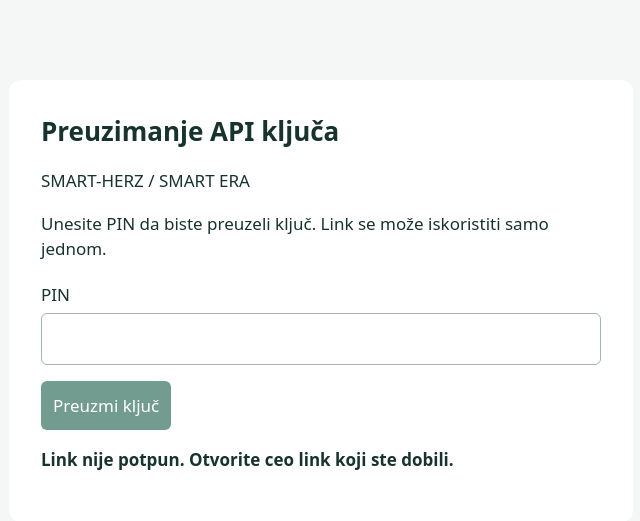
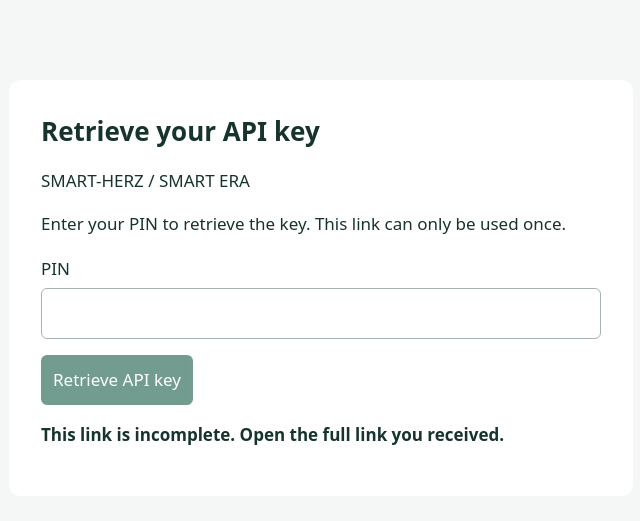
Before and after one commit to positive-doo/SmartHerz-Assistant-BE, a FastAPI app: page /integration/key in a window 1280 px wide. Shown: the top 521 px of the page, without its empty margins (319-959 px from the left). Run offline with FastAPI, Linux system fonts and the light colour scheme; some libraries are stand-ins or nearby versions.

Commit message:
Translate SmartHerz API key retrieval to English

```diff
--- a/integration_key_links.py
+++ b/integration_key_links.py
@@ -21,7 +21,7 @@ from database import sql_connection
 
 router = APIRouter(include_in_schema=False)
 NO_CACHE = {"Cache-Control": "no-store", "Referrer-Policy": "no-referrer", "X-Content-Type-Options": "nosniff"}
-UNAVAILABLE = "Link nije važeći, istekao je ili je već iskorišćen."
+UNAVAILABLE = "This link is invalid, has expired, or has already been used."
 _ACTIVE_KEY_SQL = """k.app_id = 66 AND k.is_active = 1 AND k.revoked_at IS NULL
     AND (k.expires_at IS NULL OR k.expires_at > SYSUTCDATETIME())
     AND EXISTS (SELECT 1 FROM admin.AdminApiKeyScopeAssignments a
@@ -33,7 +33,7 @@ _ACTIVE_KEY_SQL = """k.app_id = 66 AND k.is_active = 1 AND k.revoked_at IS NULL
 def _key_secret() -> bytes:
     secret = os.getenv("INTEGRATION_KEY_SECRET", "")
     if len(secret) < 32:
-        raise HTTPException(503, "Preuzimanje ključa nije podešeno.", headers=NO_CACHE)
+        raise HTTPException(503, "API key retrieval is not configured.", headers=NO_CACHE)
     return secret.encode()
 
 
@@ -142,16 +142,16 @@ def redeem_link(payload: RedeemRequest):
                         cursor.execute("DELETE FROM devplay.SmartHerzKeyLinks WHERE token_digest = ?", token_digest)
                     else:
                         cursor.execute("UPDATE devplay.SmartHerzKeyLinks SET attempts = attempts + 1 WHERE token_digest = ?", token_digest)
-                        status, message = 403, "PIN nije ispravan."
+                        status, message = 403, "Incorrect PIN."
                 else:
                     key = _partner_key(partner[0])
                     if not hmac.compare_digest(key_digest, _digest(key)):
-                        raise HTTPException(503, "Preuzimanje ključa nije dostupno.", headers=NO_CACHE)
+                        raise HTTPException(503, "API key retrieval is unavailable.", headers=NO_CACHE)
                     cursor.execute("DELETE FROM devplay.SmartHerzKeyLinks WHERE token_digest = ?", token_digest)
                     status = 200
             connection.commit()
     except (pyodbc.Error, RuntimeError):
-        raise HTTPException(503, "Preuzimanje ključa nije dostupno.", headers=NO_CACHE) from None
+        raise HTTPException(503, "API key retrieval is unavailable.", headers=NO_CACHE) from None
     if status != 200:
         raise HTTPException(status, message, headers=NO_CACHE)
     return JSONResponse({"api_key": key}, headers=NO_CACHE)
--- a/templates/integration-key.html
+++ b/templates/integration-key.html
@@ -1,8 +1,8 @@
 <!doctype html>
-<html lang="sr-Latn">
+<html lang="en">
 <meta charset="utf-8">
 <meta name="viewport" content="width=device-width, initial-scale=1">
-<title>SMART-HERZ · Preuzimanje API ključa</title>
+<title>SMART-HERZ · Retrieve your API key</title>
 <style nonce="__NONCE__">
   body { font: 17px/1.5 system-ui, sans-serif; color: #17332d; background: #f4f7f5; margin: 0; }
   main { max-width: 560px; margin: 10vh auto; padding: 32px; background: white; border-radius: 12px; }
@@ -16,19 +16,19 @@
   #status { font-weight: 600; }
 </style>
 <main>
-  <h1>Preuzimanje API ključa</h1>
+  <h1>Retrieve your API key</h1>
   <p>SMART-HERZ / SMART ERA</p>
-  <p>Unesite PIN da biste preuzeli ključ. Link se može iskoristiti samo jednom.</p>
+  <p>Enter your PIN to retrieve the key. This link can only be used once.</p>
   <form id="form">
     <label for="pin">PIN</label>
     <input id="pin" type="password" inputmode="numeric" pattern="[0-9]{4}" minlength="4" maxlength="4" autocomplete="off" required>
-    <button id="submit" type="submit">Preuzmi ključ</button>
+    <button id="submit" type="submit">Retrieve API key</button>
   </form>
   <p id="status" role="status" aria-live="polite"></p>
   <section id="result" hidden>
-    <label for="key">API ključ</label>
+    <label for="key">API key</label>
     <textarea id="key" readonly spellcheck="false"></textarea>
-    <p>Sačuvajte ključ u konfiguraciji svog sistema i šaljite ga kroz zaglavlje <code>X-API-Key</code>. Ključ ostaje važeći i nakon iskorišćavanja ovog linka.</p>
+    <p>Save the key in your system configuration and send it in the <code>X-API-Key</code> header. The key remains valid after this link is used.</p>
   </section>
 </main>
 <script nonce="__NONCE__">
@@ -38,13 +38,13 @@
   const status = document.getElementById('status');
   const submit = document.getElementById('submit');
   if (!/^[A-Za-z0-9_-]{43}$/.test(token)) {
-    status.textContent = 'Link nije potpun. Otvorite ceo link koji ste dobili.';
+    status.textContent = 'This link is incomplete. Open the full link you received.';
     submit.disabled = true;
   }
   form.addEventListener('submit', async (event) => {
     event.preventDefault();
     submit.disabled = true;
-    status.textContent = 'Provera…';
+    status.textContent = 'Verifying…';
     try {
       const response = await fetch('/api/v1/integration/key-links/redeem', {
         method: 'POST', headers: {'Content-Type': 'application/json'}, cache: 'no-store', credentials: 'omit',
@@ -52,7 +52,7 @@
       });
       const body = await response.json();
       if (!response.ok) {
-        status.textContent = typeof body.detail === 'string' ? body.detail : 'Proverite uneti PIN.';
+        status.textContent = typeof body.detail === 'string' ? body.detail : 'Check the PIN you entered.';
         submit.disabled = response.status === 410;
         return;
       }
@@ -60,9 +60,9 @@
       document.getElementById('result').hidden = false;
       form.hidden = true;
       document.getElementById('pin').value = '';
-      status.textContent = 'Ključ je preuzet. Ovaj link više ne može da se koristi.';
+      status.textContent = 'API key retrieved. This link can no longer be used.';
     } catch {
-      status.textContent = 'Veza je prekinuta. Pokušajte ponovo. Ako je link već iskorišćen, zatražite novi.';
+      status.textContent = 'Connection interrupted. Try again. If the link has already been used, request a new one.';
       submit.disabled = false;
     }
   });
```
